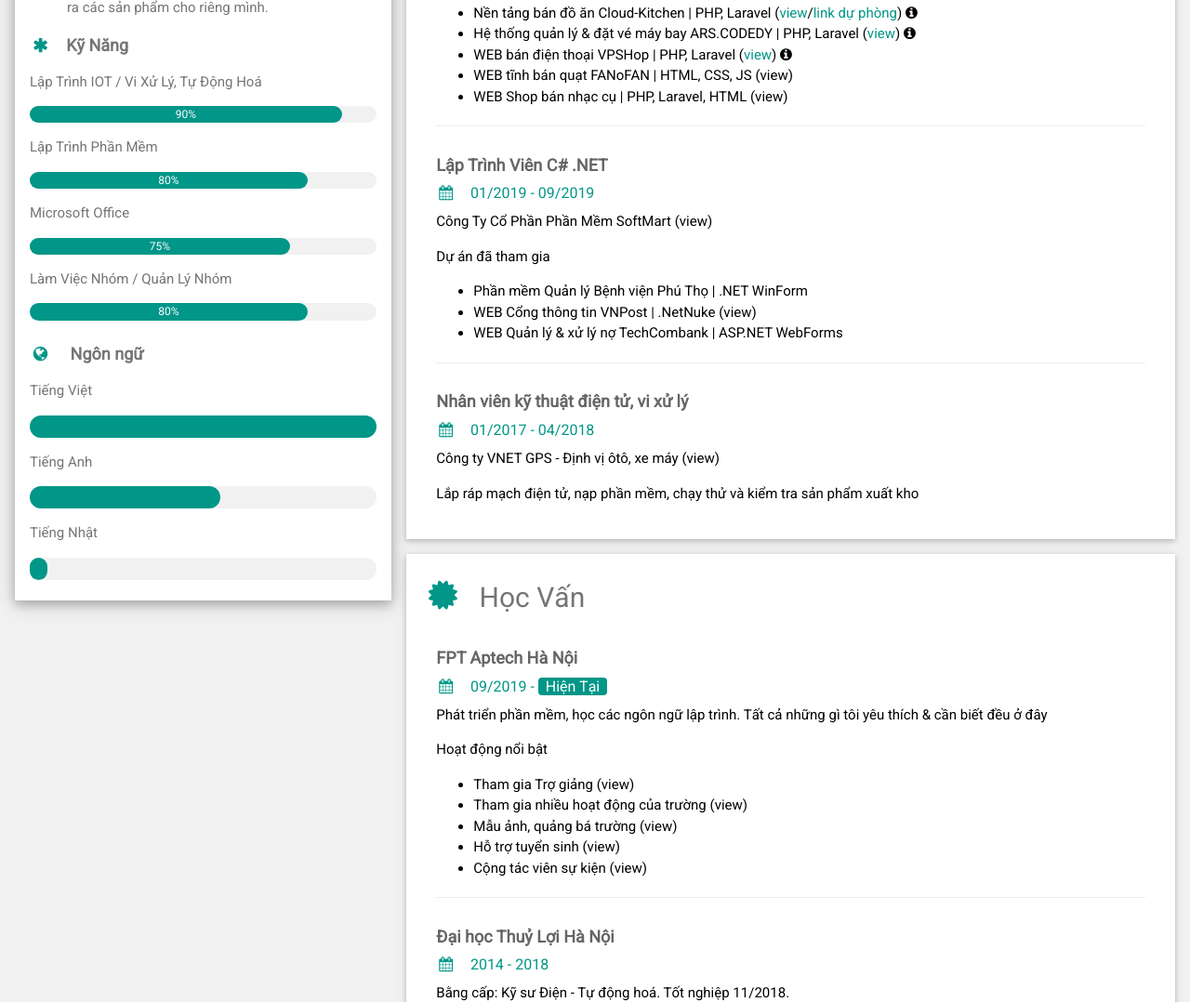
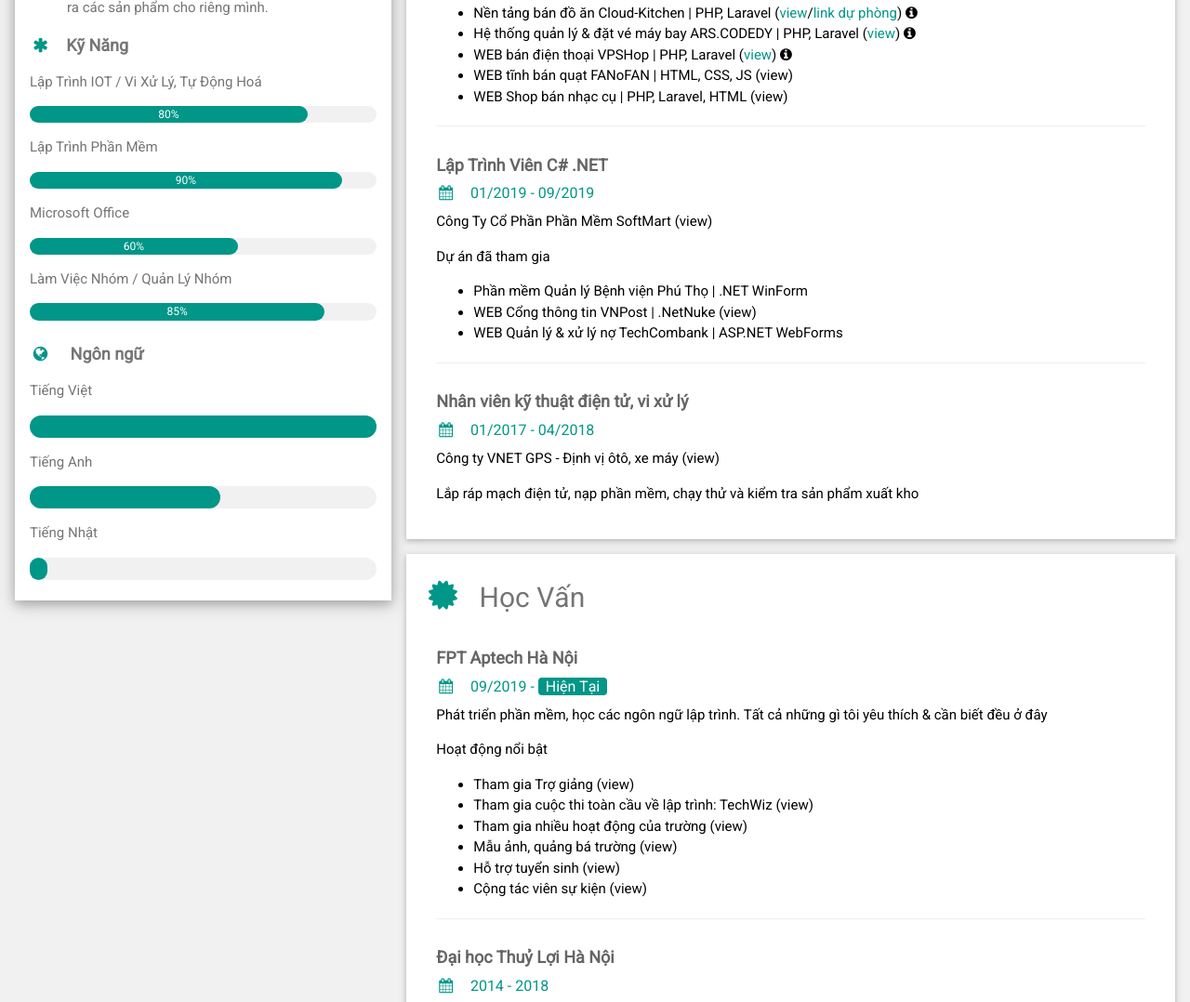
Before and after one commit to Hieu-iceTea/Hieu-iceTea.github.io, a website: page cv/index.html in a window 1280 px wide. Shown: the part 807-1885 px from the top of the page at 93% size. Drawn offline with nearby package versions, Linux system fonts and the light colour scheme.

Commit message:
Update index.html

```diff
--- a/cv/index.html
+++ b/cv/index.html
@@ -84,21 +84,21 @@
                                 Năng</b></p>
                         <p>Lập Trình IOT / Vi Xử Lý, Tự Động Hoá</p>
                         <div class="w3-light-grey w3-round-xlarge w3-small">
-                            <div class="w3-container w3-center w3-round-xlarge w3-teal" style="width:90%">90%</div>
+                            <div class="w3-container w3-center w3-round-xlarge w3-teal" style="width:80%">80%</div>
                         </div>
                         <p class="mt-3">Lập Trình Phần Mềm</p>
                         <div class="w3-light-grey w3-round-xlarge w3-small">
-                            <div class="w3-container w3-center w3-round-xlarge w3-teal" style="width:80%">
-                                <div class="w3-center w3-text-white">80%</div>
+                            <div class="w3-container w3-center w3-round-xlarge w3-teal" style="width:90%">
+                                <div class="w3-center w3-text-white">90%</div>
                             </div>
                         </div>
                         <p class="mt-3">Microsoft Office</p>
                         <div class="w3-light-grey w3-round-xlarge w3-small">
-                            <div class="w3-container w3-center w3-round-xlarge w3-teal" style="width:75%">75%</div>
+                            <div class="w3-container w3-center w3-round-xlarge w3-teal" style="width:60%">60%</div>
                         </div>
                         <p class="mt-3">Làm Việc Nhóm / Quản Lý Nhóm</p>
                         <div class="w3-light-grey w3-round-xlarge w3-small">
-                            <div class="w3-container w3-center w3-round-xlarge w3-teal" style="width:80%">80%</div>
+                            <div class="w3-container w3-center w3-round-xlarge w3-teal" style="width:85%">85%</div>
                         </div>
                         <br>
 
@@ -352,7 +352,9 @@
                         <p>Hoạt động nổi bật</p>
                         <ul>
                             <li>Tham gia Trợ giảng <a href="http://fb.com/media/set/?set=a.3130827533689992"
-                                    target="_blank" title="My Facebook"> (view)</a> </li>
+                                    target="_blank" title="My Facebook">(view)</a> </li>
+                            <li>Tham gia cuộc thi toàn cầu về lập trình: TechWiz <a href="http://fb.com/aptech.fpt/photos/pcb.5383339135040642/5383301601711062"
+                                target="_blank" title="My Facebook">(view)</a> </li>
                             <li>Tham gia nhiều hoạt động của trường <a
                                     href="http://fb.com/photo.php?fbid=3173020026137409" target="_blank"
                                     title="My Facebook"> (view)</a> </li>
```
